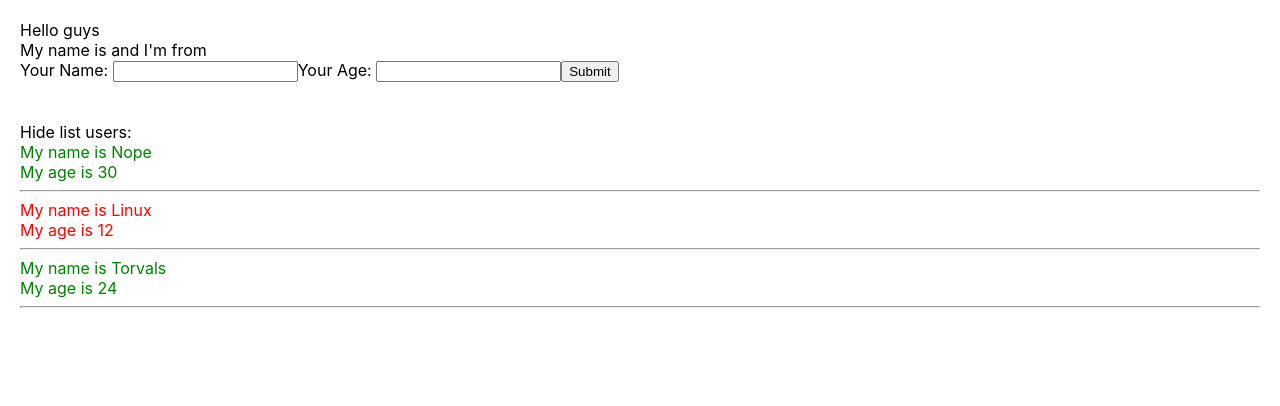
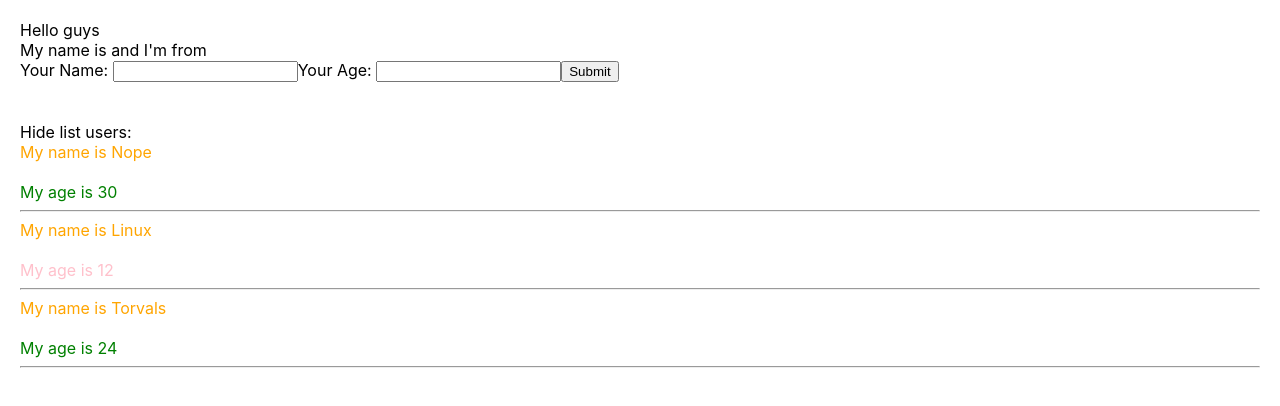
Before and after one commit to Dungnope/reacthoidanit, a React (Create React App) app: page / in a window 1280 px wide. Shown: the top 406 px of the page. Built offline with nearby package versions, Linux system fonts and the light colour scheme.

Commit message:
use css with sass for writing in React

```diff
--- a/package.json
+++ b/package.json
@@ -13,6 +13,7 @@
     "redux": "4.2.0",
     "redux-devtools-extension": "2.13.9",
     "redux-thunk": "2.4.1",
+    "sass": "1.104.1",
     "web-vitals": "2.1.4"
   },
   "scripts": {
--- a/src/App.js
+++ b/src/App.js
@@ -1,5 +1,5 @@
 import logo from './logo.svg';
-import './App.css';
+import './App.scss';
 import { useDispatch, useSelector } from 'react-redux';
 import { increaseCounter, decreaseCounter } from './redux/action/counterAction';
 import MyComponent from './components/MyComponent';
--- a/src/App.css
+++ b/src/App.scss
@@ -1,10 +1,3 @@
-.red{
-  color: red;
-}
-
-.green {
-  color: green;
-}
 
 body {
   padding: 20px;
--- a/src/components/DisplayInfor.js
+++ b/src/components/DisplayInfor.js
@@ -1,5 +1,5 @@
 import React from "react";
-
+import './DisplayInfor.scss';
 class DisplayInfor extends React.Component{
 
     state = {
@@ -19,7 +19,7 @@ class DisplayInfor extends React.Component{
        // console.log(listUser);
        //props -> viet tat properties
        return (
-           <div>
+           <div className="display-infor-container">
                <div>
                    <span onClick={(event) => {this.handleShowHide()}}> {this.state.isShowListUser ? "Hide list users:" : "Show list users:"}</span>
                </div>
@@ -29,7 +29,7 @@ class DisplayInfor extends React.Component{
                        {listUser.map((user) => {
                            return(
                            <div key={user.id} className={user.age > 18 ? "green" : "red"}>
-                               <div>My name is {user.name}</div>
+                               <div style={{color: "orange", marginBottom: "20px"}}>My name is {user.name}</div>
                                <div>My age is {user.age}</div>
                                <hr />
                            </div>
--- /dev/null
+++ b/src/components/DisplayInfor.scss
@@ -0,0 +1,9 @@
+.display-infor-container{
+    .red{
+      color: pink;
+    }
+
+    .green {
+      color: green;
+    }
+}
```
Also changed, not shown: 1 other file (tests, documents, lock files or other folders).
